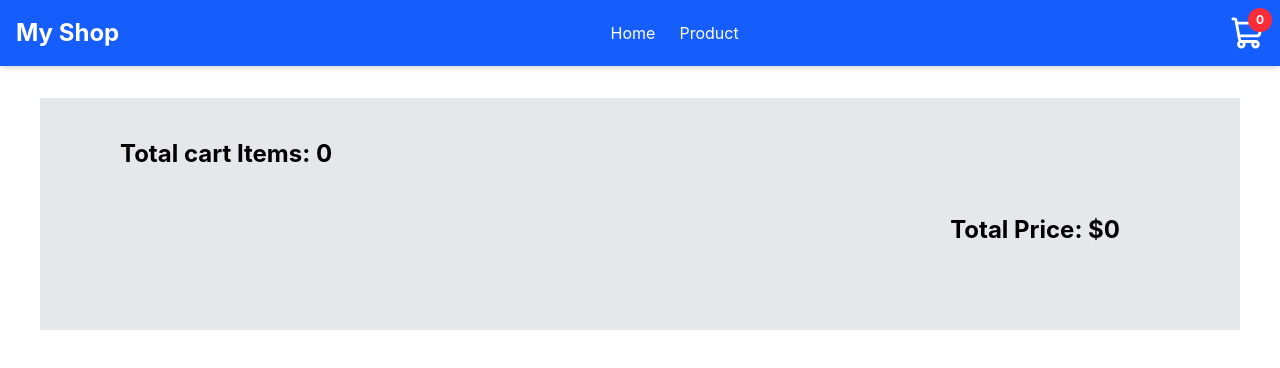
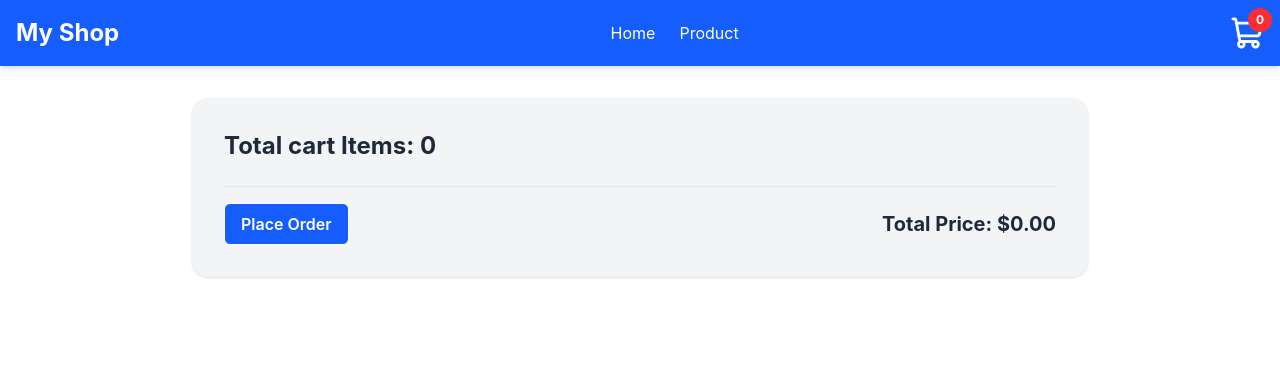
Before and after one commit to ItsAnish69/React_Components, a React app in the folder frontend/: page /cart-list in a window 1280 px wide. Shown: the top 368 px of the page. Built offline with nearby package versions, Linux system fonts and the light colour scheme; the HTML template or start-up script is replaced by a standard one.

Commit message:
Final commit for redux cart project

```diff
--- a/frontend/src/CartList.jsx
+++ b/frontend/src/CartList.jsx
@@ -1,24 +1,57 @@
 import { useDispatch, useSelector } from "react-redux";
-import { removeItem } from "./Redux/Slice";
+import { removeItem, resetItem } from "./Redux/Slice";
+import { useEffect, useState } from "react";
+import Button from "./reuse/Button/Button";
+import { useNavigate } from "react-router-dom";
 
 export default function CartList() {
-  const dispatch = useDispatch();
 
   const cartList = useSelector((state) => state.cart.items);
   const values = localStorage.getItem(cartList);
+  const [cartItems, setCartItems] = useState(cartList);
+
+  useEffect(() => {
+    setCartItems(cartList)
+  },[cartList])
+
+  const dispatch = useDispatch()
+  const navigate = useNavigate()
+
+  const manageQuantity = (id, q) => {
+
+    let quantity = parseInt(q) > 1? parseInt(q): 1
+    const cartTempItems = cartList.map((item) => {
+      return item.id == id?
+      {...item, quantity}:item
+    })
+    console.log(cartTempItems)
+
+    setCartItems(cartTempItems)
+  }
+
+  const handleOrder = () => {
+    localStorage.clear();
+    dispatch(resetItem())
+    alert("Order Placed")
+    navigate("/")
+
+  }
+
   return (
     <>
-      <div className="class-container mt-8 bg-gray-200 m-10 p-10">
-        <div className="cart-header px-10">
-          <h2 className="text-2xl font-bold">
-            Total cart Items: {cartList.length}
+      {/* DESIGN FIX: Changed outer container padding/margins to match screens better */}
+      <div className="class-container mt-8 bg-gray-100 max-w-4xl mx-auto p-4 sm:p-8 rounded-2xl shadow-sm">
+        <div className="cart-header mb-6">
+          <h2 className="text-2xl font-bold text-gray-800">
+            Total cart Items: {cartItems.length}
           </h2>
         </div>
-        {cartList.length > 0
-          ? cartList.map((item) => (
+        {cartItems.length > 0
+          ? cartItems.map((item) => (
               <div
                 key={item.id}
-                className="flex flex-col sm:flex-row justify-between items-start sm:items-center p-5 m-8 bg-white border border-gray-100 rounded-xl shadow-sm hover:shadow-md transition-shadow duration-200 gap-4"
+                /* DESIGN FIX: Handled mobile vs desktop responsive structural gap layouts */
+                className="flex flex-col sm:flex-row justify-between items-start sm:items-center p-5 my-4 bg-white border border-gray-200 rounded-xl shadow-sm hover:shadow-md transition-shadow duration-200 gap-4"
               >
                 {/* Left Section: Image and Text Info */}
                 <div className="flex items-center gap-4 w-full sm:w-auto">
@@ -40,23 +73,40 @@ export default function CartList() {
                 </div>
 
                 {/* Right Section: Price and Actions */}
-                <div className="flex sm:flex-col justify-between sm:justify-center items-center sm:items-end w-full sm:w-auto border-t sm:border-t-0 pt-3 sm:pt-0 border-gray-100 gap-2">
-                  <span className="text-lg font-bold text-gray-900">
-                    ${item.price.toLocaleString()}
+                {/* DESIGN FIX: Aligned structural fields to flow horizontally on desktop and match sizes */}
+                <div className="flex items-center justify-between sm:justify-end w-full sm:w-auto border-t sm:border-t-0 pt-3 sm:pt-0 border-gray-100 gap-6">
+                  <div className="flex items-center justify-center">
+                    {/* DESIGN FIX: Forced a fixed narrow width 'w-16' to prevent layout breakages */}
+                    <input type="number" placeholder="Enter Quantity" className="bg-gray-50 border border-gray-300 outline-none p-2 w-auto rounded-lg focus:ring-1 focus:ring-gray-400"
+                    min="1"
+                    onChange={(e) => manageQuantity(item.id, e.target.value)}
+                    defaultValue={item.quantity || 1}/>
+                  </div>
+                  {/* DESIGN FIX: Aligned text right on desktop and organized item prices to not overlap */}
+                  <div className="flex flex-col items-end gap-1">
+                  <span className="text-lg font-bold text-gray-900 min-w-[75px] text-right">
+                    ${(item.quantity?item.price*item.quantity:item.price).toFixed(2)}
                   </span>
-                  <button
-                    className="text-xs font-medium text-red-500 hover:text-red-700 bg-red-50 hover:bg-red-100 px-3 py-1.5 rounded-lg transition-colors duration-200"
+                  <Button
+                  variant="secondary"
+                    className="text-xs font-semibold text-red-500 hover:text-red-700 bg-red-50 hover:bg-red-100 px-2.5 py-1.5 rounded-md transition-colors duration-200"
                     onClick={() => dispatch(removeItem(item))}
-                  >
+                    >
                     Remove
-                  </button>
+                  </Button>
+                  </div>
                 </div>
               </div>
             ))
           : null}
-        <div className="w-full h-30 left-0 flex justify-end items-center">
-          <h1 className="text-2xl font-bold flex relative right-20">
-            Total Price: ${cartList.reduce((sum, item) => sum + item.price, 0)}
+        {/* DESIGN FIX: Re-positioned final bottom totals to align perfectly with the item cards */}
+        <div className="w-full mt-6 pt-4 border-t border-gray-200 flex justify-between items-center">
+          <div>
+            <Button
+            onClick={handleOrder}>Place Order</Button>
+          </div>
+          <h1 className="text-xl font-bold text-gray-800">
+            Total Price: ${cartItems.reduce((sum, item) => item.quantity? sum + item.price * item.quantity : sum + item.price, 0).toFixed(2)}
           </h1>
         </div>
       </div>
--- a/frontend/src/reuse/Button/Button.jsx
+++ b/frontend/src/reuse/Button/Button.jsx
@@ -2,8 +2,8 @@ import React from "react";
 import PropTypes from "prop-types";
 
 const Variants = {
-  primary: "bg-rose-500 text-white hover:bg-rose-600 focus:ring-rose-500",
-  secondary: "bg-gray-100 text-gray-700 hover:bg-gray-200 focus:ring-gray-400",
+  primary: "bg-blue-600 text-white hover:bg-blue-700 focus:ring-rose-500",
+  secondary: "bg-rose-600 text-white hover:bg-rose-700 focus:ring-gray-400",
 };
 
 const Sizes = {
```
